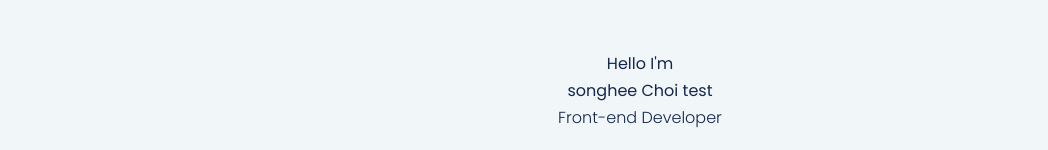
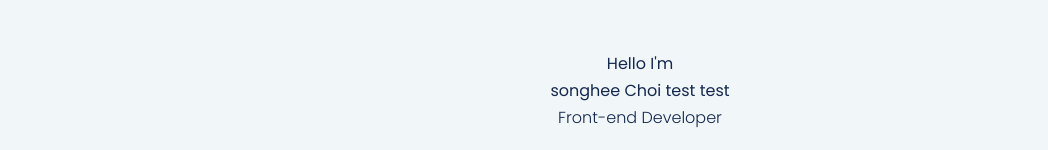
Before and after one commit to choi-songhee/React, a React (Create React App) app in the folder my-app/: page / in a window 1280 px wide. Shown: the top 150 px of the page, without its empty margins (0-1048 px from the left). Built offline with nearby package versions, Linux system fonts and the light colour scheme; the HTML template or start-up script is replaced by a standard one.

Commit message:
commit test

```diff
--- a/my-app/src/components/main/Main.jsx
+++ b/my-app/src/components/main/Main.jsx
@@ -9,7 +9,7 @@ const Main = () => {
     <section className="section main">
       <div className="container container--main">
         <h5>Hello I'm</h5>
-        <h1>songhee Choi test</h1>
+        <h1>songhee Choi test test</h1>
         <h5 className="text-light">Front-end Developer</h5>
         <CTA />
         <SNS />
```
